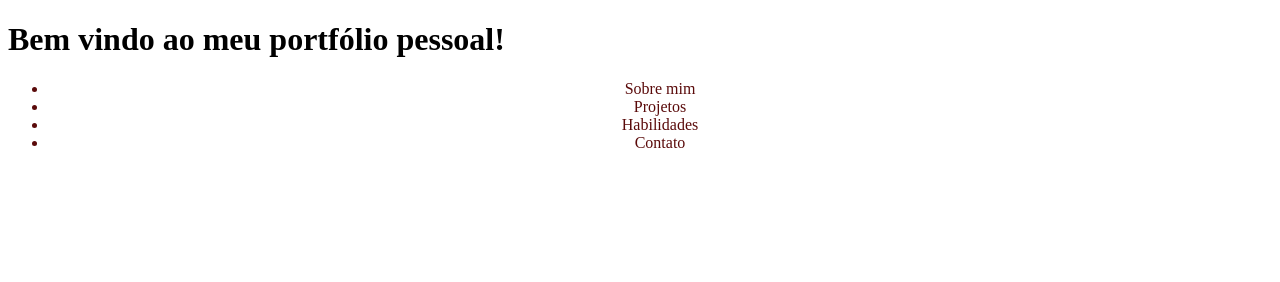
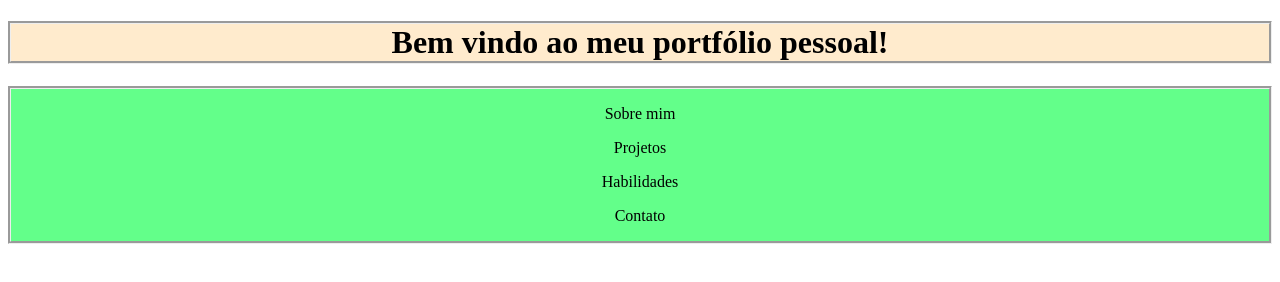
Before and after one commit to WendersonPLopes/Site_Portfolio_Pessoal, a plain HTML site: page Index.html in a window 1280 px wide. Drawn offline with Linux system fonts and the light colour scheme.

Commit message:
atualização

```diff
--- a/Index.html
+++ b/Index.html
@@ -10,12 +10,12 @@
     <body>
         <h1>Bem vindo ao meu portfólio pessoal!</h1>
         <div>
-            <ul>
-                <li>Sobre mim</li>
-                <li>Projetos</li>
-                <li>Habilidades</li>
-                <li>Contato</li>
-            </ul>
+
+                <p>Sobre mim</p>
+                <p>Projetos</p>
+                <p>Habilidades</p>
+                <p>Contato</p>
+
         </div>
         <script src="assets/js/script.js"></script>
     </body>
--- a/assets/css/style.css
+++ b/assets/css/style.css
@@ -1,4 +1,11 @@
-div{text-align: center;
-    color: rgb(90, 10, 10);
+h1{
+    text-align: center;
+    border-style: groove;
+    background-color: blanchedalmond;
+}
 
-    ;}
+div{
+    border-style: groove;
+    text-align: center;
+    background-color: rgba(0, 255, 64, 0.61);
+}
```
